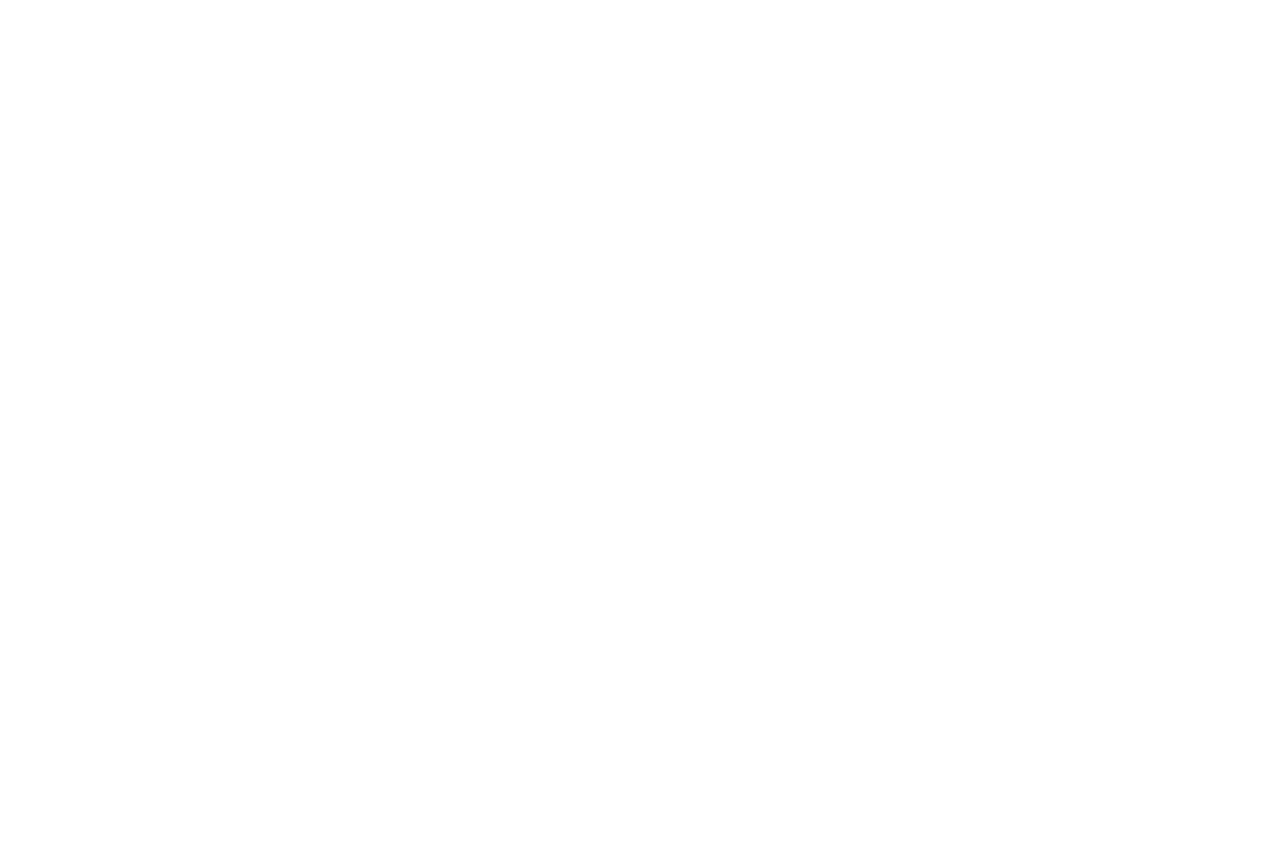
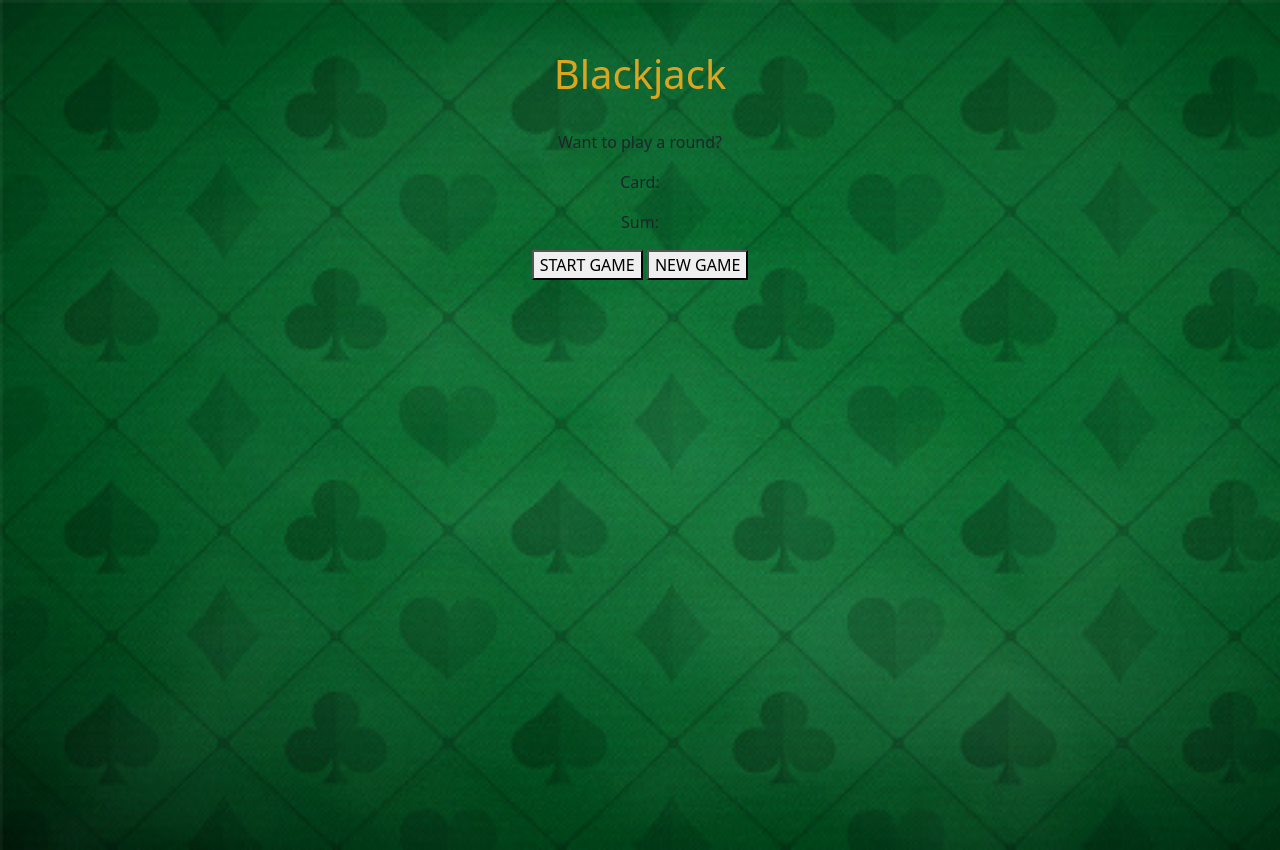
Before and after one commit to hasan-a-a/black_jack, a plain HTML site: page index.html in a window 1280 px wide. Before the commit the page ends 800 px from the top, so only its background shows below. Drawn offline with Linux system fonts and the light colour scheme.

Commit message:
add html and css design

```diff
--- a/assets/style/style.css
+++ b/assets/style/style.css
@@ -0,0 +1,16 @@
+body {
+    background-image: url(/assets/pic/bg.jpg);
+    background-repeat: no-repeat;
+    background-size: cover;
+    height: 100vh;
+
+}
+h1 {
+    text-align: center;
+    margin-top: 50px;
+    color: goldenrod;
+}
+.container {
+    text-align: center;
+    margin-top: 2rem;
+}
--- a/index.html
+++ b/index.html
@@ -8,6 +8,14 @@
     <title>Document</title>
 </head>
 <body>
+    <h1>Blackjack</h1>
+    <div class="container">
+        <p id="play">Want to play a round?</p>
+        <p id="card">Card:</p>
+        <p id="sum">Sum:</p>
+        <button id="start">START GAME</button>
+        <button id="new">NEW GAME</button>
+    </div>
 
 
 
```
